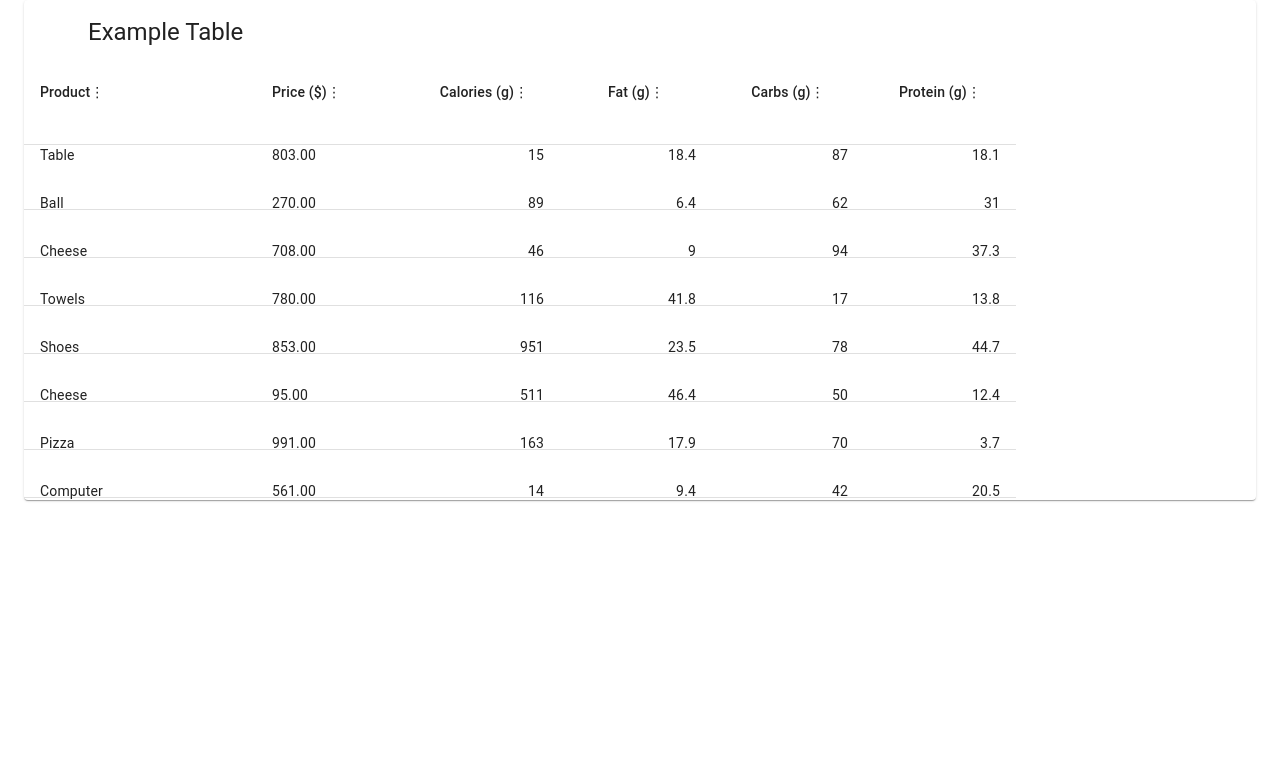
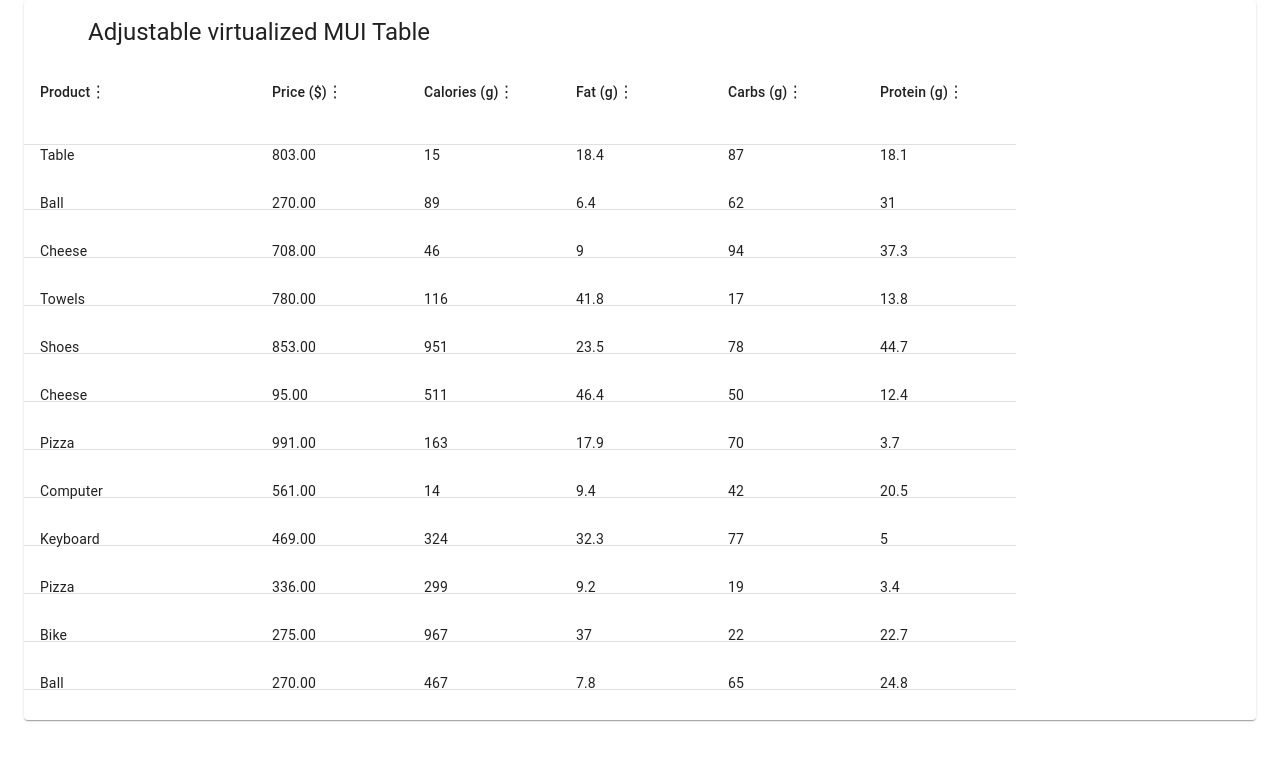
Before and after one commit to Shawntru/mui-virtualized, a React (Create React App) app: page / in a window 1280 px wide. Shown: the top 760 px of the page. Built offline with nearby package versions, Linux system fonts and the light colour scheme.

Commit message:
Linting, comment updates

```diff
--- a/src/App.js
+++ b/src/App.js
@@ -10,7 +10,7 @@ import { createData } from "./data/data";
 
 import ReactWindowTable from "./components/reactWindowTable";
 
-// table columns
+// table columns, which contain our initial default widths
 const columns = COLUMNS;
 
 // create mock data
@@ -22,8 +22,9 @@ const useStyles = makeStyles((theme) => ({
         display: "flex"
     },
     container: {
+        // AutoSizer will expand to fill this container
         flexGrow: 1,
-        height: 500
+        height: '90vh'
     },
     paper: {
         height: "100%",
@@ -51,7 +52,7 @@ const App = () => {
                 <Paper className={classes.paper}>
                     <Toolbar className={classes.toolbar}>
                         <Typography component="h2" variant="h5" className={classes.title}>
-                            {"Example Table"}
+                            {"Adjustable virtualized MUI Table"}
                         </Typography>
 
                         <div className={classes.spacer} />
--- a/src/components/reactWindowTable.jsx
+++ b/src/components/reactWindowTable.jsx
@@ -1,4 +1,3 @@
-/* eslint-disable no-debugger */
 /* eslint-disable react/prop-types */
 import React, { useState } from "react";
 import clsx from "clsx";
@@ -8,11 +7,13 @@ import { FixedSizeList as List } from "react-window";
 import memoize from "memoize-one";
 
 import { makeStyles } from "@material-ui/styles";
-import Table from "@material-ui/core/Table";
-import TableBody from "@material-ui/core/TableBody";
-import TableHead from "@material-ui/core/TableHead";
-import TableCell from "@material-ui/core/TableCell";
-import TableRow from "@material-ui/core/TableRow";
+import {
+    Table,
+    TableBody,
+    TableHead,
+    TableCell,
+    TableRow
+} from "@material-ui/core";
 
 import { ROW_SIZE } from "../data/constants";
 
@@ -50,23 +51,27 @@ export const useStyles = makeStyles(() => ({
     expandingCell: {
         flex: 1
     },
-    column: {}
+    column: {},
+    tableHeaderResizeHandle: {
+        cursor: 'col-resize',
+        fontSize: '1rem',
+        verticalAlign: 'middle',
+        position: 'absolute',
+    },
 }));
 
-/**
- * Row component
- */
-const Row = ({ index, style, data: { columns, items, classes } }) => {
+// The row component
+const Row = ({ index, style, data: { columnData, items, classes } }) => {
     const item = items[index];
     return (
         <TableRow component="div" className={classes.row} style={style}>
-            {columns.map((column, colIndex) => {
+            {columnData.map((column, colIndex) => {
                 return (
                     <TableCell
                         key={item.id + colIndex}
                         component="div"
                         variant="body"
-                        align={column.numeric || false ? "right" : "left"}
+                        align={'left'}
                         className={clsx(
                             classes.cell,
                             !column.width && classes.expandingCell
@@ -94,8 +99,8 @@ const itemKey = (index, data) => data.items[index].id;
  * wee define this here because I wanted to pass my columns prop from App, and classes from ReactWindowTable
  * see https://react-window.vercel.app/#/api/FixedSizeList  -> itemData prop
  */
-const createItemData = memoize((classes, columns, data) => ({
-    columns,
+const createItemData = memoize((classes, columnData, data) => ({
+    columnData,
     classes,
     items: data
 }));
--- a/src/components/tableColumns.jsx
+++ b/src/components/tableColumns.jsx
@@ -16,7 +16,7 @@ const TableColumns = ({ classes, column, handleWidthChange }) => {
         <TableCell
             component="div"
             variant="head"
-            align={column.numeric || false ? "center" : "left"}
+            align={'left'}
             className={clsx(
                 classes.cell,
                 classes.column,
@@ -30,6 +30,7 @@ const TableColumns = ({ classes, column, handleWidthChange }) => {
         >
             {column.label}
             <Draggable
+                defaultClassName={classes.tableHeaderResizeHandle}
                 nodeRef={draggableRef}
                 axis='x'
                 onDrag={(event, data) => {
@@ -38,7 +39,7 @@ const TableColumns = ({ classes, column, handleWidthChange }) => {
                 }}
                 position={{ x: 0, y: 0 }}
             >
-                <span ref={draggableRef} data-qa='resizeHandle'>⋮</span>
+                <span ref={draggableRef}>⋮</span>
             </Draggable>
         </TableCell>
     );
--- a/src/data/constants.js
+++ b/src/data/constants.js
@@ -1,5 +1,6 @@
 export const ROW_SIZE = 48;
 
+// Data for our table headers and the initial widths of the columns.
 export const COLUMNS = [
   {
     label: "Product",
@@ -14,25 +15,21 @@ export const COLUMNS = [
   {
     label: "Calories\u00A0(g)",
     dataKey: "calories",
-    numeric: true,
     width: 120
   },
   {
     label: "Fat\u00A0(g)",
     dataKey: "fat",
-    numeric: true,
     width: 120
   },
   {
     label: "Carbs\u00A0(g)",
     dataKey: "carbs",
-    numeric: true,
     width: 120
   },
   {
     label: "Protein\u00A0(g)",
     dataKey: "protein",
-    numeric: true,
     width: 120
   }
 ];
--- a/src/data/data.js
+++ b/src/data/data.js
@@ -1,6 +1,6 @@
 import faker from "faker";
 
-export const createData = (qty = 100) => {
+export const createData = (qty = 5000) => {
   let data = [];
 
   for (let i = 0; i < qty; i++) {
```
